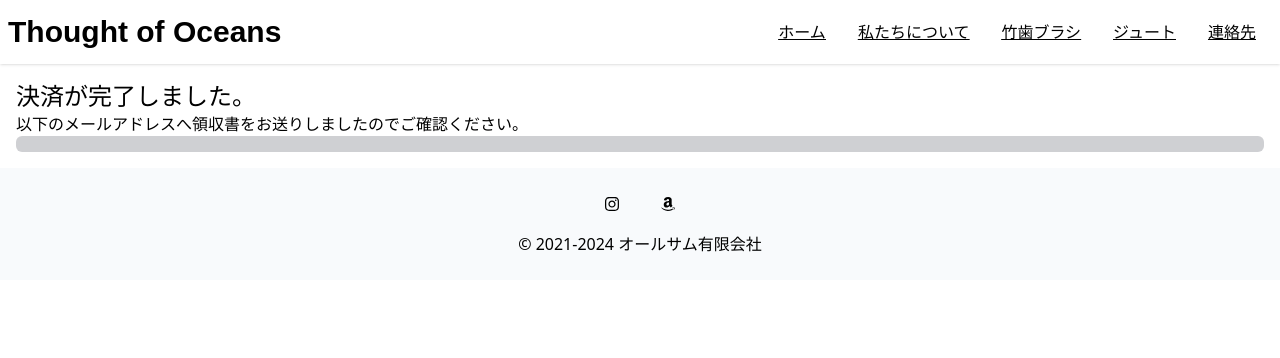
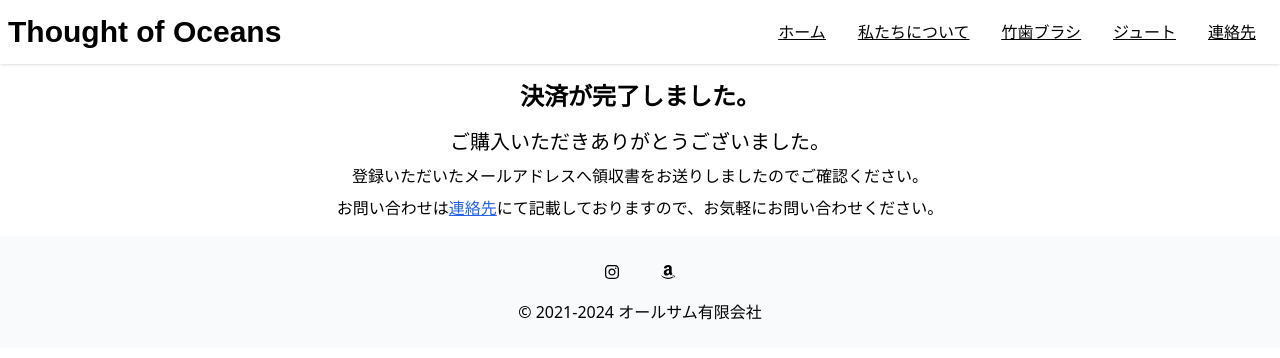
Before and after one commit to Nikudanngo/toc, a Next.js app: page /complete in a window 1280 px wide. Shown: the top 358 px of the page. Built offline with nearby package versions, Linux system fonts and the light colour scheme; a web font is replaced by a local one.

Commit message:
fix complete page

```diff
--- a/src/app/complete/page.tsx
+++ b/src/app/complete/page.tsx
@@ -1,16 +1,3 @@
-"use client";
-import { Suspense } from "react";
-import { auth } from "@/config/Firebase";
-
-const Email = () => {
-  const user = auth.currentUser;
-  return (
-    <p className="text-center font-bold bg-gray-900/20 rounded-md p-2">
-      {user?.email}
-    </p>
-  );
-};
-
 export default function Complete() {
   // const payment_intent = searchParams.get("payment_intent");
   // const payment_intent_client_secret = searchParams.get(
@@ -19,14 +6,19 @@ export default function Complete() {
   // const redirect_status = searchParams.get("redirect_status");
 
   return (
-    <div className="max-w-7xl mx-auto">
-      <div className="m-4">
-        <h1 className="text-2xl">決済が完了しました。</h1>
-        <p>以下のメールアドレスへ領収書をお送りしましたのでご確認ください。</p>
-        <Suspense fallback={<div>Loading...</div>}>
-          <Email />
-        </Suspense>
-      </div>
+    <div className="max-w-7xl mx-auto m-4 text-center">
+      <h1 className="text-2xl mb-4 font-bold">決済が完了しました。</h1>
+      <p className="text-xl mb-2">ご購入いただきありがとうございました。</p>
+      <p className="text-base mb-2">
+        登録いただいたメールアドレスへ領収書をお送りしましたのでご確認ください。
+      </p>
+      <p className="mb-2">
+        お問い合わせは
+        <span>
+          <button className="text-blue-600 underline">連絡先</button>
+        </span>
+        にて記載しておりますので、お気軽にお問い合わせください。
+      </p>
     </div>
   );
 }
```
